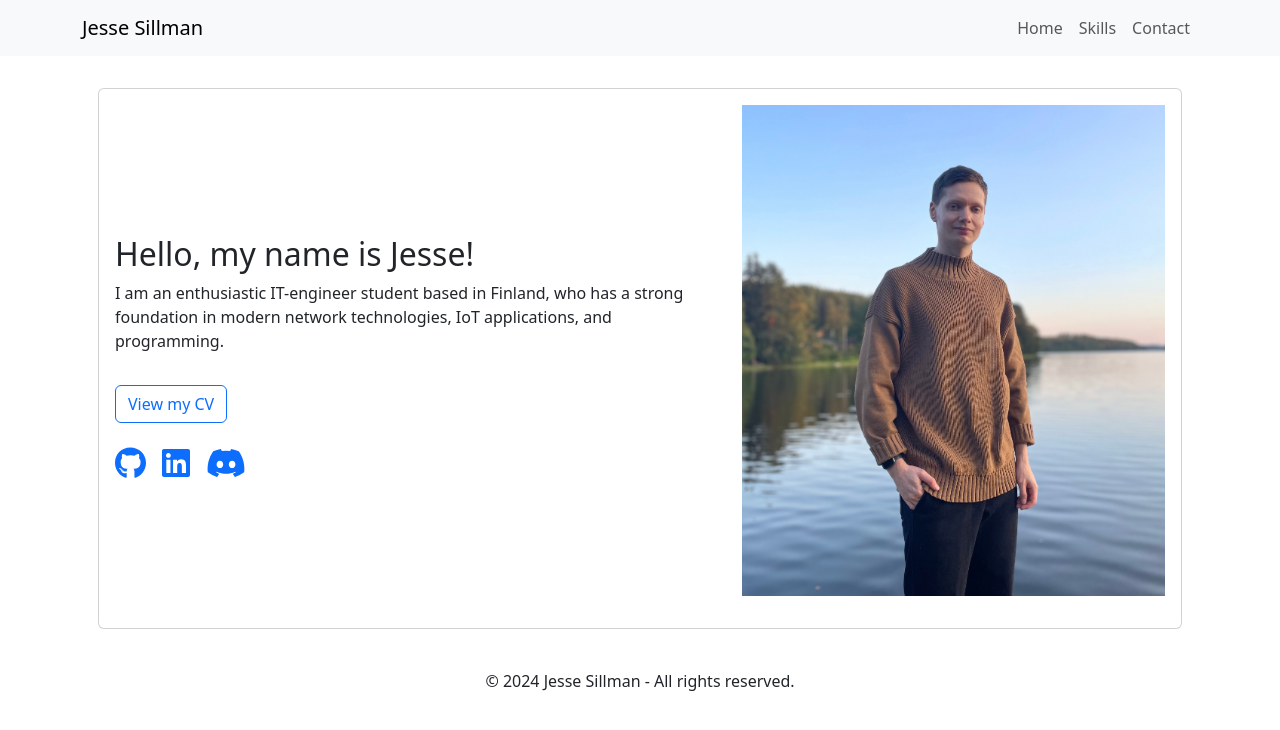
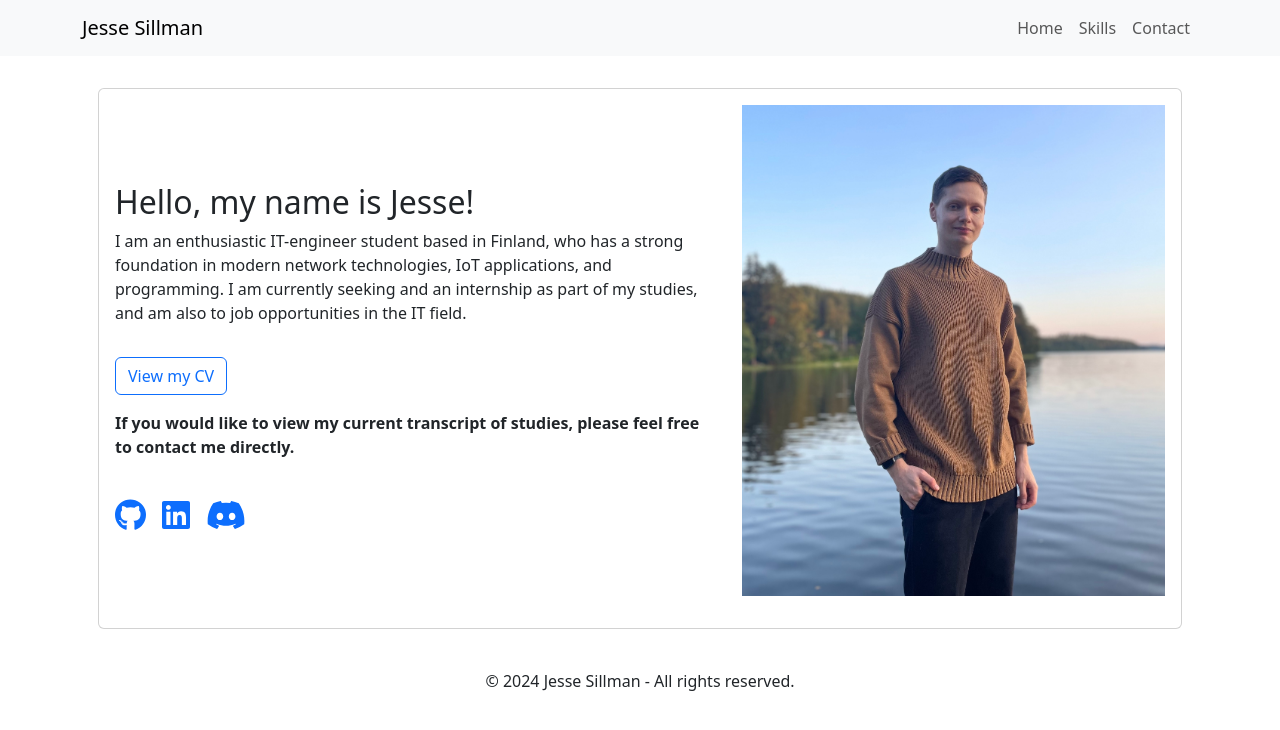
Before and after one commit to jessesillman/Portfolio, a React (Vite) app in the folder frontend/: page / in a window 1280 px wide. Shown: the top 730 px of the page. Built offline with nearby package versions, Linux system fonts and the light colour scheme.

Commit message:
jan25 update

```diff
--- a/frontend/src/pages/Home.jsx
+++ b/frontend/src/pages/Home.jsx
@@ -32,12 +32,17 @@ const Home = () => {
                     <Card.Text className="text-start">
                       I am an enthusiastic IT-engineer student based in Finland,
                       who has a strong foundation in modern network technologies,
-                      IoT applications, and programming.
+                      IoT applications, and programming. I am currently seeking and
+                      an internship as part of my studies, and am also
+                      to job opportunities in the IT field.
                     </Card.Text>
                     <button type="button" className="btn btn-outline-primary mt-3" onClick={openCV}>
                       View my CV
                     </button>
                     <br/>
+                    <Card.Text className="text-start mt-3">
+                      <b>If you would like to view my current transcript of studies, please feel free to contact me directly.</b>
+                    </Card.Text>
                     <br/>
                     <a href="https://github.com/jessesillman" target="_blank" rel="noopener noreferrer" className="me-3">
                       <FontAwesomeIcon icon={faGithub} size="2x" />
--- a/frontend/src/pages/Skills.jsx
+++ b/frontend/src/pages/Skills.jsx
@@ -22,16 +22,19 @@ const Contact = () => {
             <Card.Header>Languages</Card.Header>
             <Card.Body>
             <Button variant="outline-primary" className="custom-outline-primary non-interactive" style={{ margin: '5px' }}>
-              Python
+              C#
             </Button>
             <Button variant="outline-primary" className="custom-outline-primary non-interactive" style={{ margin: '5px' }}>
-              C#
+              C/C++
+            </Button>
+            <Button variant="outline-primary" className="custom-outline-primary non-interactive" style={{ margin: '5px' }}>
+              Java
             </Button>
             <Button variant="outline-primary" className="custom-outline-primary non-interactive" style={{ margin: '5px' }}>
               JavaScript
             </Button>
             <Button variant="outline-primary" className="custom-outline-primary non-interactive" style={{ margin: '5px' }}>
-              TypeScript
+              Python
             </Button>
             </Card.Body>
           </Card>
```
Also changed, not shown: 2 other files (tests, documents, lock files or other folders).
